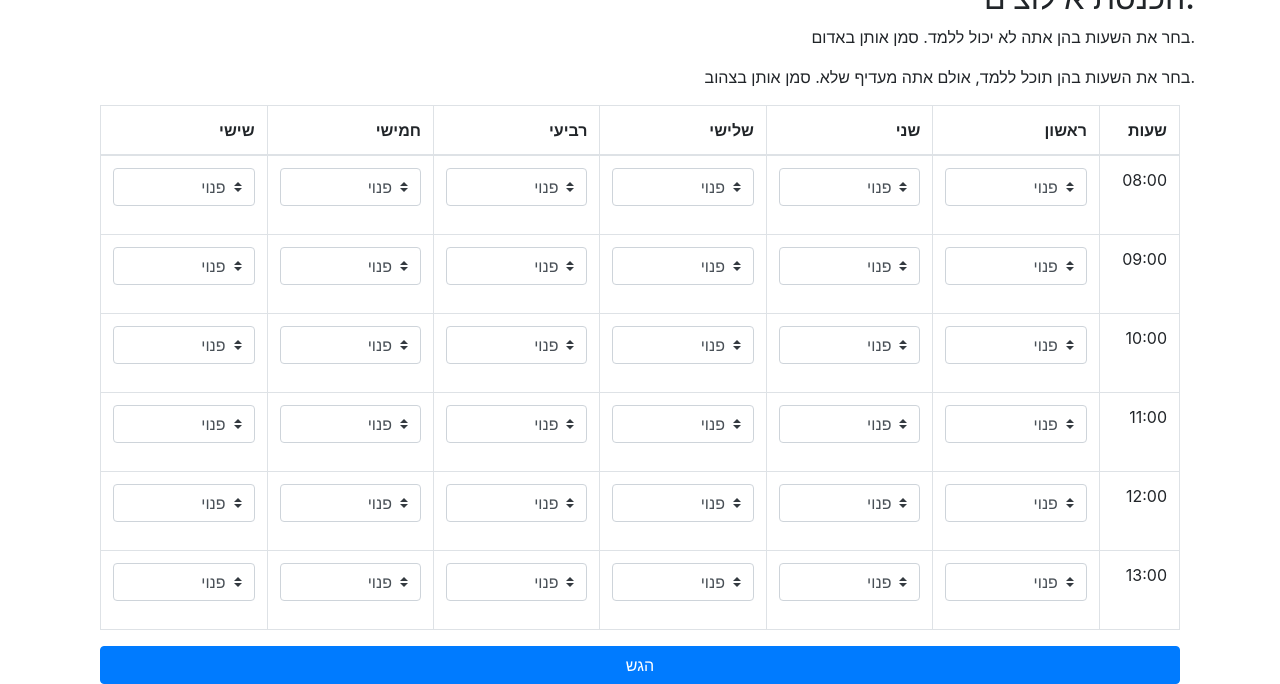
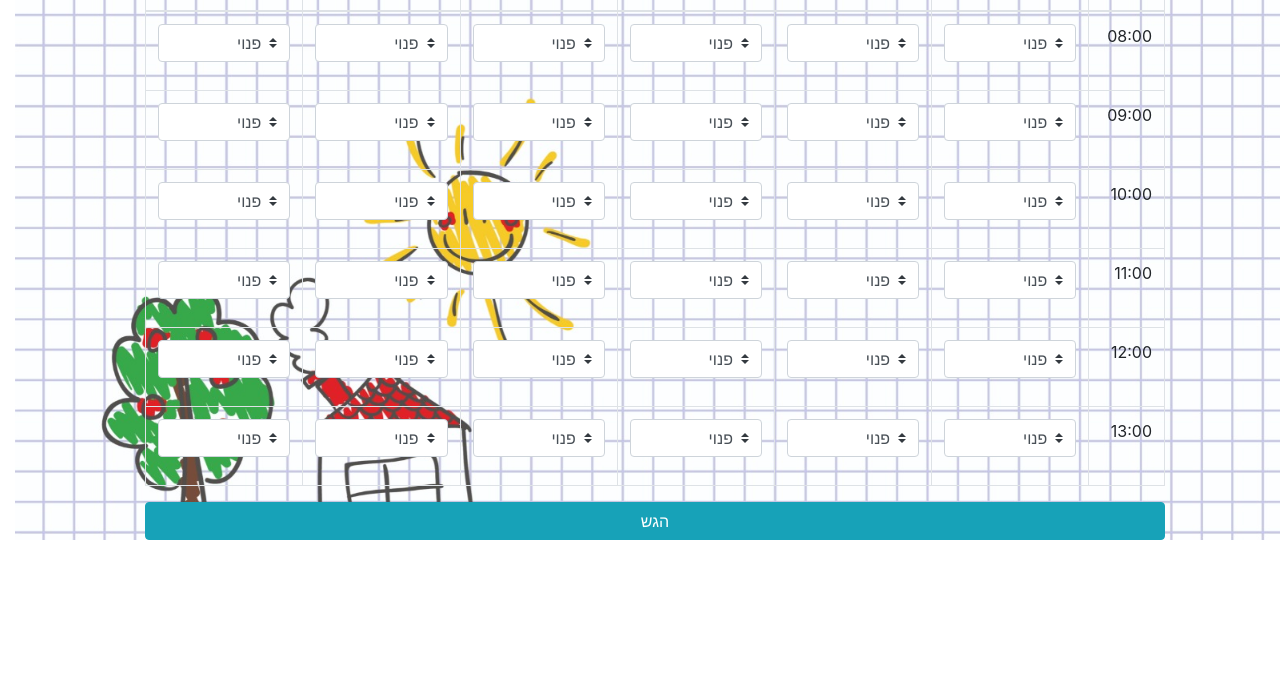
Before and after one commit to tomron27/mahaluzz, a Django app: page /constraint/1/ in a window 1280 px wide. Shown: the part 321-1005 px from the top of the page. After the commit the page ends 861 px from the top, so only its background shows below. Run offline with Django 3.2, Linux system fonts and the light colour scheme; parts of the project's set-up code (start-up, migrations or seed data) failed here and were passed over; some libraries are stand-ins or nearby versions.

Commit message:
Merge branch 'master' of https://github.com/tomron27/mahaluzz
# Conflicts:
#	db.sqlite3

```diff
--- a/templates/base.html
+++ b/templates/base.html
@@ -8,17 +8,39 @@
 <script src="https://code.jquery.com/jquery-3.2.1.slim.min.js" integrity="sha384-KJ3o2DKtIkvYIK3UENzmM7KCkRr/rE9/Qpg6aAZGJwFDMVNA/GpGFF93hXpG5KkN" crossorigin="anonymous"></script>
 <script src="https://cdnjs.cloudflare.com/ajax/libs/popper.js/1.12.9/umd/popper.min.js" integrity="sha384-ApNbgh9B+Y1QKtv3Rn7W3mgPxhU9K/ScQsAP7hUibX39j7fakFPskvXusvfa0b4Q" crossorigin="anonymous"></script>
 <script src="https://maxcdn.bootstrapcdn.com/bootstrap/4.0.0/js/bootstrap.min.js" integrity="sha384-JZR6Spejh4U02d8jOt6vLEHfe/JQGiRRSQQxSfFWpi1MquVdAyjUar5+76PVCmYl" crossorigin="anonymous"></script>
+
+
+
+
 </head>
 
 <body>
+<style>
+    body html{
+        margin=0;
+        padding=0;
 
- <style type="text/css">
+    }
+     .backgrounding{
+         background-image: url(static/bg1.jpeg);
+         background-size: cover;
+         background-position: center center;
+         background-repeat: no-repeat;
+         height: 90%;
+         width: 100%;
+
+     }
+
         .jumbotron {
             background: none;             /* Transparent background */
             padding-bottom: 0;
             padding-top: 10px;
         }
     </style>
+
+<div class="row backgrounding">
+<div class="container">
+
 
 	<!--logos-->
 	<div class="jumbotron">
@@ -37,10 +59,12 @@
 {% block content %}
 {% endblock %}
 </div>
+</div>
+</div>
 </body>
-<footer>
-    <div class="col-sm text-center">
-        צור קשר: help@mahaluzz.com
-    </div>
-</footer>
+{#<footer>#}
+{#    <div class="col-sm text-center">#}
+{#        צור קשר: help@mahaluzz.com#}
+{#    </div>#}
+{#</footer>#}
 </html>
--- a/templates/constraint.html
+++ b/templates/constraint.html
@@ -1,33 +1,10 @@
-<!DOCTYPE html>
-<html dir="rtl" lang="he">
-<head>
-  <title>constraints</title>
-  <meta charset="utf-8">
-  <meta name="viewport" content="width=device-width, initial-scale=1">
-  <link rel="stylesheet" href="https://maxcdn.bootstrapcdn.com/bootstrap/4.0.0/css/bootstrap.min.css" integrity="sha384-Gn5384xqQ1aoWXA+058RXPxPg6fy4IWvTNh0E263XmFcJlSAwiGgFAW/dAiS6JXm" crossorigin="anonymous">
-<script src="https://code.jquery.com/jquery-3.2.1.slim.min.js" integrity="sha384-KJ3o2DKtIkvYIK3UENzmM7KCkRr/rE9/Qpg6aAZGJwFDMVNA/GpGFF93hXpG5KkN" crossorigin="anonymous"></script>
-<script src="https://cdnjs.cloudflare.com/ajax/libs/popper.js/1.12.9/umd/popper.min.js" integrity="sha384-ApNbgh9B+Y1QKtv3Rn7W3mgPxhU9K/ScQsAP7hUibX39j7fakFPskvXusvfa0b4Q" crossorigin="anonymous"></script>
-<script src="https://maxcdn.bootstrapcdn.com/bootstrap/4.0.0/js/bootstrap.min.js" integrity="sha384-JZR6Spejh4U02d8jOt6vLEHfe/JQGiRRSQQxSfFWpi1MquVdAyjUar5+76PVCmYl" crossorigin="anonymous"></script>
-</head>
-<body>
-
-<!--logos-->
-<div class="container-fluid">
-  <div class="row">
-    <div class="col-sm-6" align="left">
-    <img src="mahaluzz_mini.jpg" class="rounded" alt="mahaluzz">
-    </div>
-    <div class="col-sm-6" align="right">
-    <img src="moriah.jpg" class="img-circle" alt="moriah">
-    </div>
-  </div>
-</div>
-<!--logos end here-->
+{% extends 'base.html' %}
+{% block content %}
 
 <div class="container" align="right">
-    <h2>:הכנסת אילוצים</h2>
-    <p>.בחר את השעות בהן אתה לא יכול ללמד. סמן אותן באדום</p>
-	<p>.בחר את השעות בהן תוכל ללמד, אולם אתה מעדיף שלא. סמן אותן בצהוב</p>
+    <h2>הכנסת אילוצים:</h2>
+    <p>בחר את השעות בהן אתה לא יכול ללמד. סמן אותן באדום.</p>
+	<p>בחר את השעות בהן תוכל ללמד, אולם אתה מעדיף שלא. סמן אותן בצהוב.</p>
 <form method="post">
 {% csrf_token %}
 	<div class="container">
@@ -348,10 +325,8 @@
     </tbody>
   </table>
 
-   <button type="submit" class="btn btn-primary btn-block">הגש</button>
+   <button type="submit" class="btn btn-info btn-block">הגש</button>
   </form>
 </div>
 
-
-</body>
-</html>
+{% endblock %}
--- a/templates/master.html
+++ b/templates/master.html
@@ -10,7 +10,7 @@
 
     <div class="container" align="right">
 
-<p><h2 class="text-center">שלום {{master_name}}!</h2></p>
+<p><h2 class="text-right">שלום {{master_name}}!</h2></p>
       <button type="button" class="btn btn-link" data-toggle="tooltip" data-placement="left" title="ברוך הבא! לשליחת הודעות למורים, יש לכתוב את תוכן ההודעות במקום המיועד וללחוץ על כפתור שלח. להרכבת מערכת יש ללחוץ על כפתור הרכבת מערכת. לצפייה במערכות שעות של הכיתות יש לבחור את הכיתה הרצויה. לניהול אירועים יש לבחור את האפשרות המתאימה בכפתור ניהול אירועים.">מבקר בפעם הראשונה?</button>
 
 <script>
--- a/templates/registration/login.html
+++ b/templates/registration/login.html
@@ -30,7 +30,7 @@
   </div>
   <div class="form-group row justify-content-center">
     <div class="col-sm-10">
-      <button type="submit" class="btn btn-primary btn-block">היכנס</button>
+      <button type="submit" class="btn btn-info btn-block">היכנס</button>
     </div>
   </div>
   <div class="form-group row justify-content-center">
```
Also changed, not shown: templates/teacher.html (+19 -13 lines), db.sqlite3.
